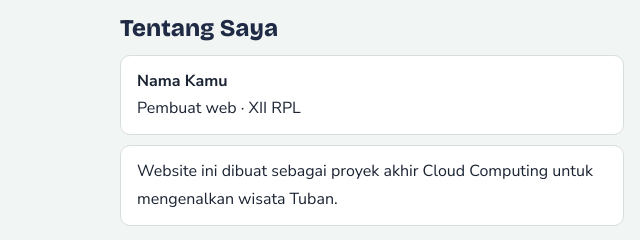
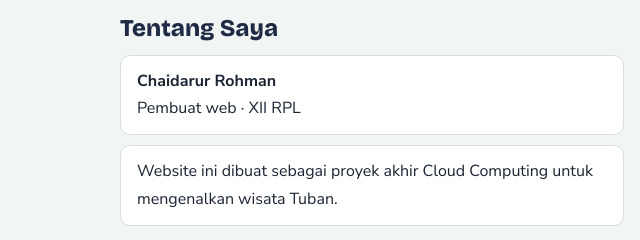
Before and after one commit to CHAIDARURROHMAN/Jelajah-Tuban, a plain HTML site: page kontak.html in a window 1280 px wide. Shown: the part 252-492 px from the top of the page, 0-640 px from the left. Drawn offline with nearby package versions, Linux system fonts and the light colour scheme.

Commit message:
Update kontak.html

```diff
--- a/kontak.html
+++ b/kontak.html
@@ -31,7 +31,7 @@
   <div>
    <h2>Tentang Saya</h2>
    <ul class="team">
-    <li><strong>Nama Kamu</strong><br>Pembuat web · XII RPL</li>
+    <li><strong>Chaidarur Rohman</strong><br>Pembuat web · XII RPL</li>
     <li>Website ini dibuat sebagai proyek akhir Cloud Computing untuk mengenalkan wisata Tuban.</li>
    </ul>
   </div>
```
